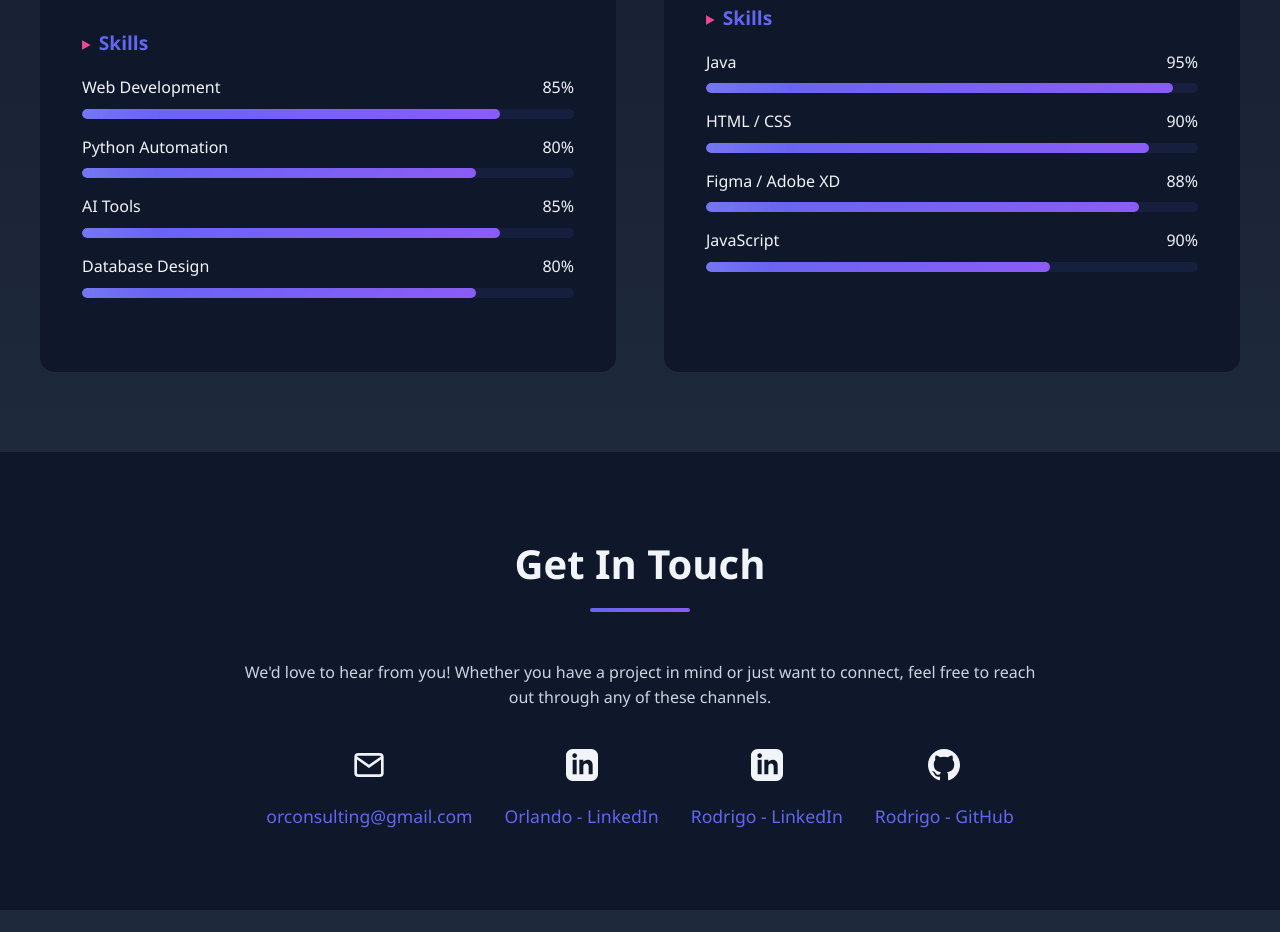
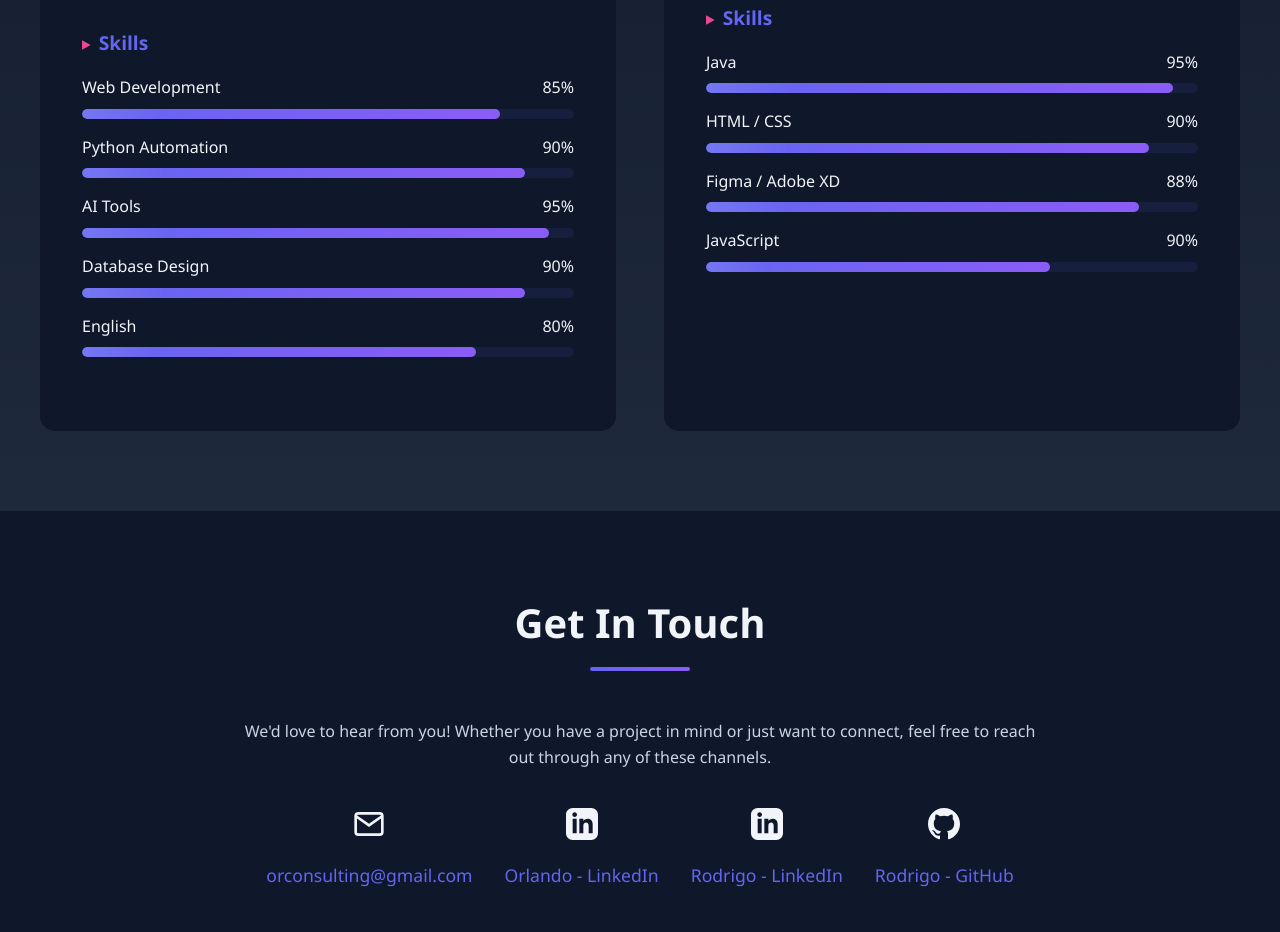
Before and after one commit to orconsultingmx/portfolio, a plain HTML site: page index.html in a window 1280 px wide. Shown: the part 2686-3618 px from the top of the page. Drawn offline with Linux system fonts and the light colour scheme.

```diff
--- a/index.html
+++ b/index.html
@@ -767,24 +767,33 @@ We are a team of software engineers passionate about creating efficient and tail
                         <div class="skill-item">
                             <div class="skill-name">
                                 <span>Python Automation</span>
-                                <span>80%</span>
+                                <span>90%</span>
                             </div>
                             <div class="skill-bar-container">
-                                <div class="skill-bar" style="--skill-level: 80%"></div>
+                                <div class="skill-bar" style="--skill-level: 90%"></div>
                             </div>
                         </div>
                         <div class="skill-item">
                             <div class="skill-name">
                                 <span>AI Tools</span>
-                                <span>85%</span>
+                                <span>95%</span>
                             </div>
                             <div class="skill-bar-container">
-                                <div class="skill-bar" style="--skill-level: 85%"></div>
+                                <div class="skill-bar" style="--skill-level: 95%"></div>
                             </div>
                         </div>
                         <div class="skill-item">
                             <div class="skill-name">
                                 <span>Database Design</span>
+                                <span>90%</span>
+                            </div>
+                            <div class="skill-bar-container">
+                                <div class="skill-bar" style="--skill-level: 90%"></div>
+                            </div>
+                        </div>
+                        <div class="skill-item">
+                            <div class="skill-name">
+                                <span>English</span>
                                 <span>80%</span>
                             </div>
                             <div class="skill-bar-container">
```
